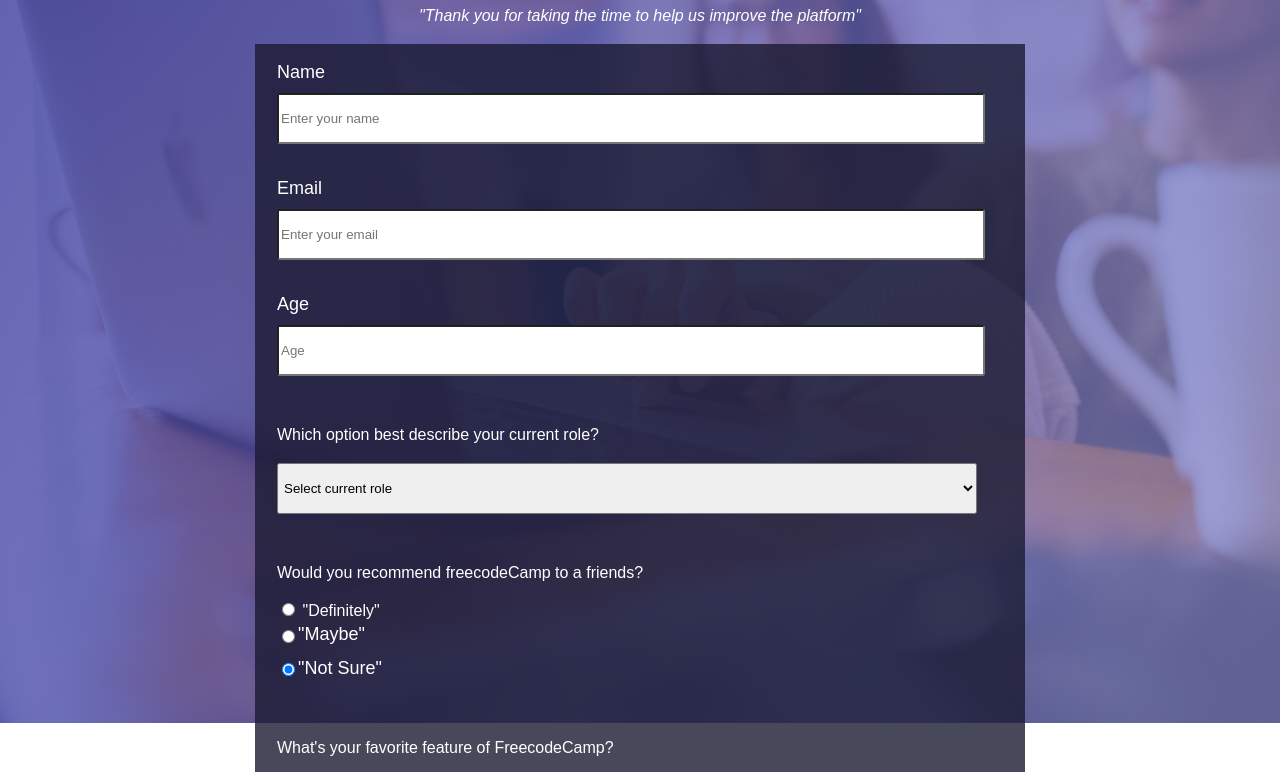
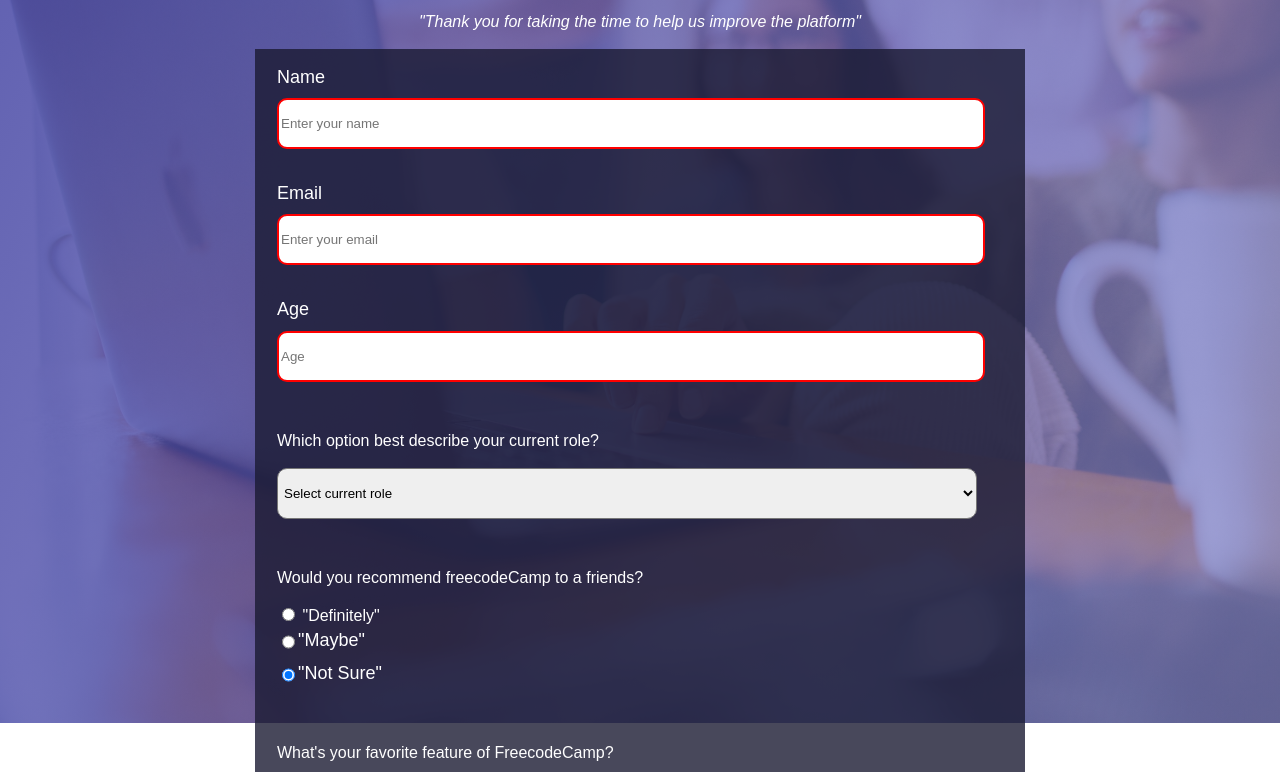
Before and after one commit to TaiwoEnoch/Survey_Form, a plain HTML site: page index.html in a window 1280 px wide. Shown: the part 77-849 px from the top of the page. Drawn offline with Linux system fonts and the light colour scheme.

Commit message:
Eliminate some useless codes from styles.css file

```diff
--- a/index.html
+++ b/index.html
@@ -23,7 +23,7 @@
     </section>
     <section class="form1">
       <label id="age-label" for="number">Age</label>
-      <input type="number" name="age" id="number" min="10" max="70" placeholder="Age" class="form1" reqired>
+      <input type="number" name="age" id="number" placeholder="Age" class="form1" required>
     </section>
     <section class="form1">
       <p>Which option best describe your current role?</p>
--- a/styles.css
+++ b/styles.css
@@ -2,15 +2,11 @@ body::before {
   content: '';
   position: fixed;
   top: 0;
-  left: 0;
   height: 100%;
   width: 100%;
   z-index: -1;
-  background: var(--color-darkblue);
   background-image: linear-gradient(115deg, rgba(58, 58, 158, 0.8), rgba(136, 136, 206, 0.7)), url(/images/back-picture.jpg);
   background-size: cover;
-  background-repeat: no-repeat;
-  background-position: center;
 }
 
 body {
@@ -18,7 +14,6 @@ body {
   font-size: 1rem;
   font-weight: 400;
   line-height: 1.4;
-  color: var(--color-white);
   margin: 0;
 }
 
@@ -28,51 +23,56 @@ body {
   color: #fff;
 }
 
-.center {
-  font-size: 30px;
-}
-
 .form1 {
   padding: 1rem 0.125rem;
-  border-radius: 0.15rem;
   width: 700px;
 }
 
 label {
   display: flex;
-  align-items: center;
   font-size: 1.125rem;
   margin-bottom: 0.5rem;
 }
 
 form {
   padding-left: 20px;
-  align-content: center;
   max-width: 750px;
   margin: auto;
   background-color: rgba(27, 27, 50, 0.8);
   color: #fff;
 }
 
+:focus {
+    outline: none;
+}
+
+input:invalid {
+    border: 2px solid red;
+}
+
+:valid {
+    border: 2px solid green;
+}
+
+.form1,
+input {
+    border-radius: 10px;
+}
+
 .input-textarea {
   min-height: 80px;
   width: 700px;
-  border: 3px solid #37af65;
   padding: 0.625rem;
-}
-
-.input-textarea[type=text] :focus {
-  border: 3px solid #37af65;
 }
 
 .submit-button {
   display: block;
-  border: 3px solid #37af65;
   width: 720px;
   padding: 15px;
   background: #37af65;
   font-size: 20px;
   cursor: pointer;
+  border: none;
 }
 
 .input-radio,
```
